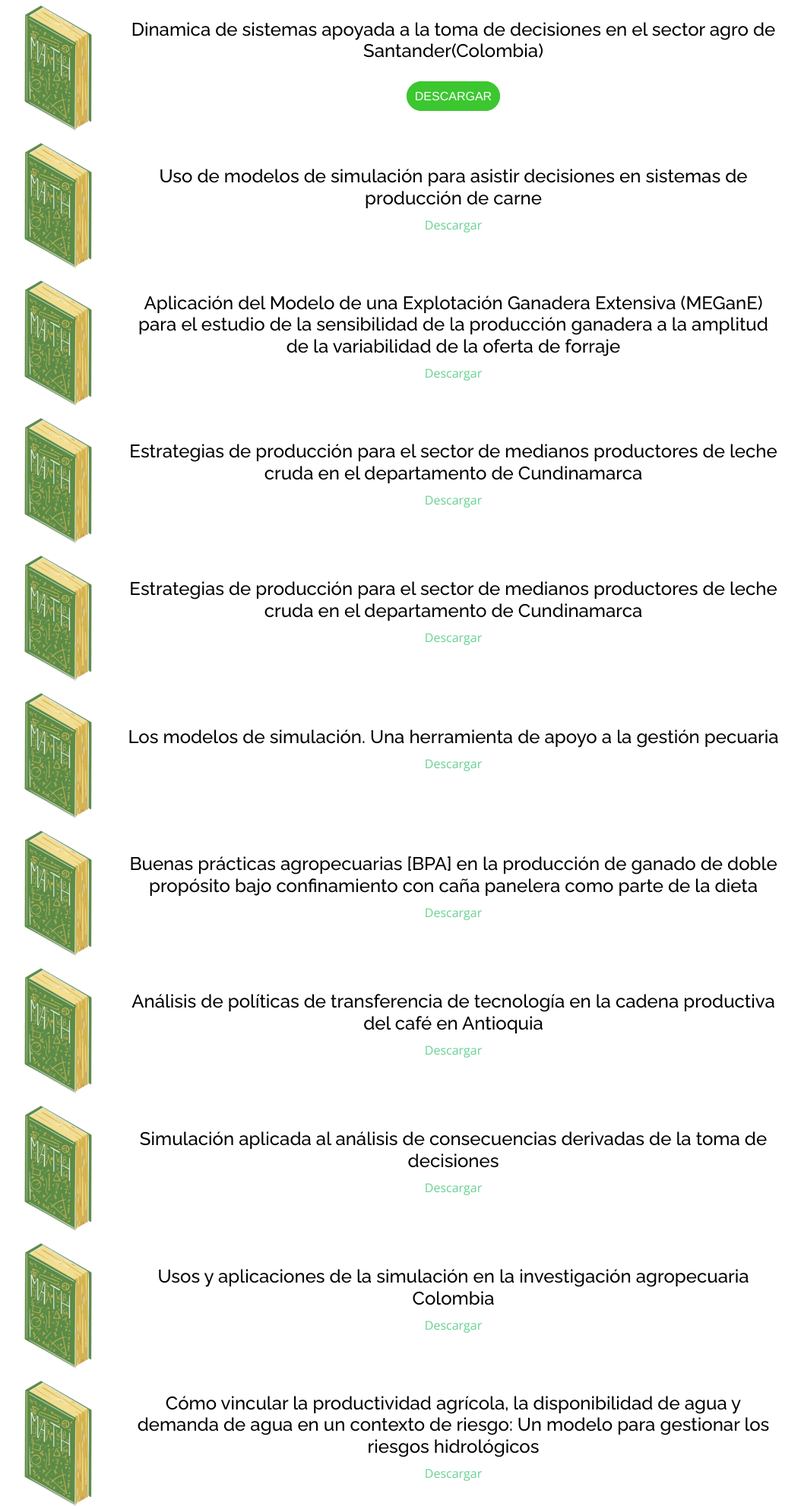
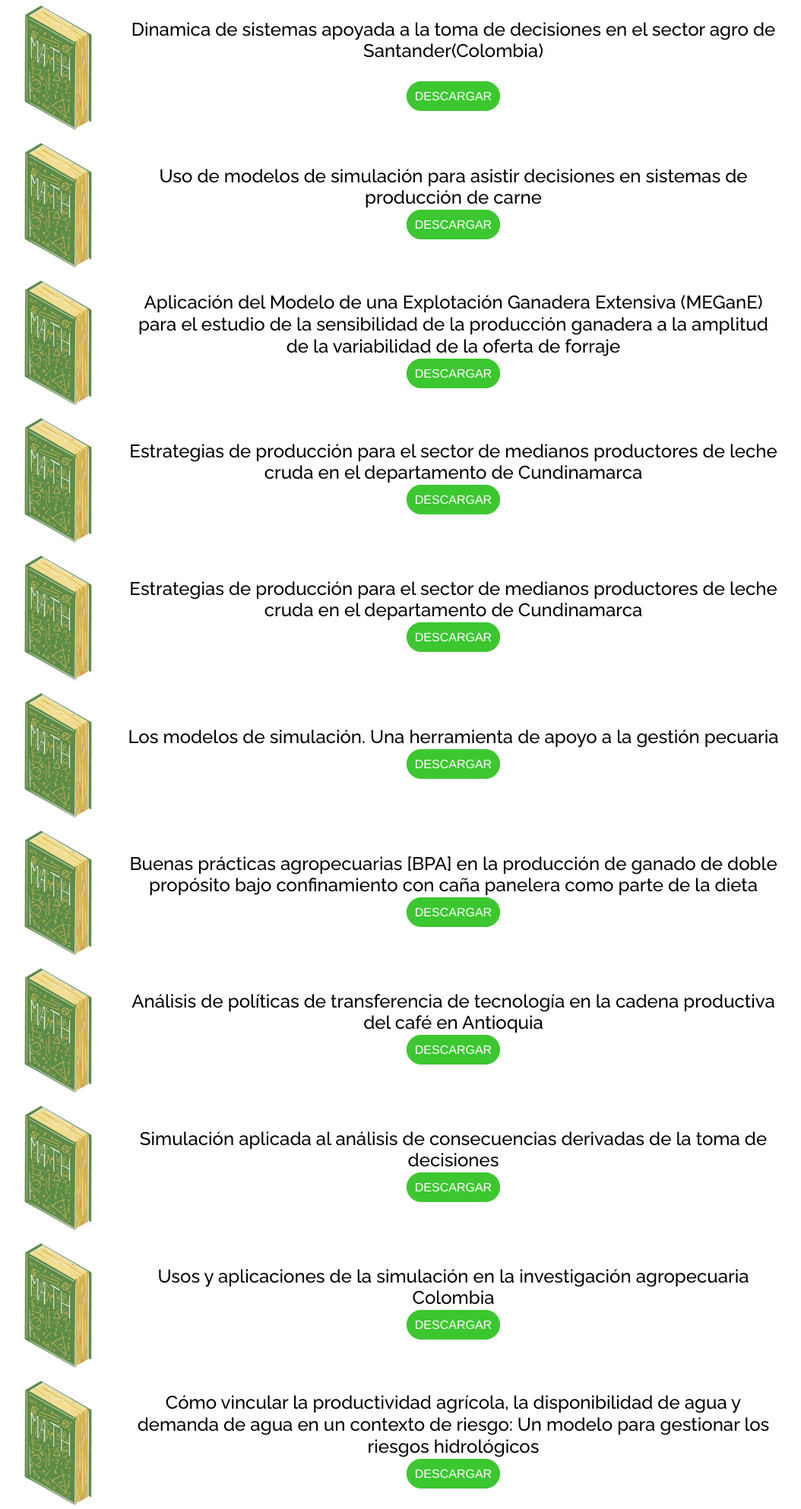
Before and after one commit to RequiemGo/Proyecto-de-Grado, a Flask app: page /Documentos in a window 1280 px wide. Shown: the part 442-2428 px from the top of the page at 76% size, without its empty margins (172-1226 px from the left). Run offline with Flask 2, Linux system fonts and the light colour scheme; some libraries are stand-ins or nearby versions.

Commit message:
Boton descargar

```diff
--- a/templates/page-Documentos.html
+++ b/templates/page-Documentos.html
@@ -139,7 +139,8 @@
                     target="_blank" style="color: black;" title="Ver más información sobre el documento">Uso de modelos
                     de simulación
                     para asistir decisiones en sistemas de producción de carne</a></h4>
-                <p><a href="#" title="Descargar el documento">Descargar</p>
+                <p><a class="boton_descarga" href="#" download="Descargar el documento">Descargar
+                  </a></p>
               </td>
             </tr>
 
@@ -153,7 +154,8 @@
                     title="Ver más información sobre el documento">Aplicación del Modelo de una Explotación Ganadera
                     Extensiva (MEGanE) para el estudio de la sensibilidad de la producción ganadera a la amplitud de la
                     variabilidad de la oferta de forraje</a></h4>
-                <p><a href="#" title="Descargar el documento">Descargar</p>
+                <p><a class="boton_descarga" href="#" download="Descargar el documento">Descargar
+                  </a></p>
               </td>
             </tr>
 
@@ -167,7 +169,8 @@
                     style="color: black;" title="Ver más información sobre el documento">Estrategias de producción para
                     el sector de medianos
                     productores de leche cruda en el departamento de Cundinamarca</a></h4>
-                <p><a href="#" title="Descargar el documento">Descargar</p>
+                <p><a class="boton_descarga" href="#" download="Descargar el documento">Descargar
+                  </a></p>
               </td>
             </tr>
 
@@ -181,7 +184,8 @@
                     style="color: black;" title="Ver más información sobre el documento">Estrategias de producción para
                     el sector de medianos
                     productores de leche cruda en el departamento de Cundinamarca</a></h4>
-                <p><a href="#" title="Descargar el documento">Descargar</p>
+                <p><a class="boton_descarga" href="#" download="Descargar el documento">Descargar
+                  </a></p>
               </td>
             </tr>
 
@@ -194,7 +198,8 @@
                 <h4><a href="https://www.alpa.uy/PDF/Arch%2010-3/Archivos10(3)226.pdf" target="_blank"
                     style="color: black;" title="Ver más información sobre el documento">Los modelos de simulación. Una
                     herramienta de apoyo a la gestión pecuaria</a></h4>
-                <p><a href="#" title="Descargar el documento">Descargar</p>
+                <p><a class="boton_descarga" href="#" download="Descargar el documento">Descargar
+                  </a></p>
               </td>
             </tr>
 
@@ -207,7 +212,8 @@
                 <h4><a href="http://www.fao.org/3/a1564s/a1564s00.htm" target="_blank" style="color: black;"
                     title="Ver más información sobre el documento">Buenas prácticas agropecuarias [BPA] en la producción
                     de ganado de doble propósito bajo confinamiento con caña panelera como parte de la dieta</a></h4>
-                <p><a href="#" title="Descargar el documento">Descargar</p>
+                <p><a class="boton_descarga" href="#" download="Descargar el documento">Descargar
+                  </a></p>
               </td>
             </tr>
 
@@ -220,7 +226,8 @@
                 <h4><a href="http://repository.lasallista.edu.co:8080/ojs/index.php/rldi/article/view/2322/210210501"
                     target="_blank" style="color: black;" title="Ver más información sobre el documento">Análisis de
                     políticas de transferencia de tecnología en la cadena productiva del café en Antioquia</a></h4>
-                <p><a href="#" title="Descargar el documento">Descargar</p>
+                <p><a class="boton_descarga" href="#" download="Descargar el documento">Descargar
+                  </a></p>
               </td>
             </tr>
 
@@ -233,7 +240,8 @@
                 <h4><a href="https://www.upo.es/revistas/index.php/RevMetCuant/article/download/2259/1831/6965"
                     target="_blank" style="color: black;" title="Ver más información sobre el documento">Simulación
                     aplicada al análisis de consecuencias derivadas de la toma de decisiones</a></h4>
-                <p><a href="#" title="Descargar el documento">Descargar</p>
+                <p><a class="boton_descarga" href="#" download="Descargar el documento">Descargar
+                  </a></p>
               </td>
             </tr>
 
@@ -246,7 +254,8 @@
                 <h4><a href="https://revistas.unal.edu.co/index.php/agrocol/article/view/21443/22397" target="_blank"
                     style="color: black;" title="Ver más información sobre el documento">Usos y aplicaciones de la
                     simulación en la investigación agropecuaria Colombia</a></h4>
-                <p><a href="#" title="Descargar el documento">Descargar</p>
+                <p><a class="boton_descarga" href="#" download="Descargar el documento">Descargar
+                  </a></p>
               </td>
             </tr>
 
@@ -261,7 +270,8 @@
                     target="_blank" style="color: black;" title="Ver más información sobre el documento">Cómo vincular
                     la productividad agrícola, la disponibilidad de agua y demanda de agua en un contexto de riesgo: Un
                     modelo para gestionar los riesgos hidrológicos</a></h4>
-                <p><a href="#" title="Descargar el documento">Descargar</p>
+                <p><a class="boton_descarga" href="#" download="Descargar el documento">Descargar
+                  </a></p>
               </td>
             </tr>
 
@@ -275,7 +285,8 @@
                     href="https://pdfs.semanticscholar.org/ec67/02093b1bc892c5e9a49ce072f2da9f4698a2.pdf?_ga=2.54844587.1816589129.1603247849-1917287721.1603247849"
                     target="_blank" style="color: black;" title="Ver más información sobre el documento">Simulación del
                     impacto de la uniformidad del riego por aspersión sobre el rendimiento del cultivo de maíz</a></h4>
-                <p><a href="#" title="Descargar el documento">Descargar</p>
+                <p><a class="boton_descarga" href="#" download="Descargar el documento">Descargar
+                  </a></p>
               </td>
             </tr>
 
@@ -289,7 +300,8 @@
                     title="Ver más información sobre el documento">Desarrollo y evaluación de un modelo de simulación
                     para sistemas de producción de ganado lechero integrados con la producción de cultivos
                     forrajeros</a></h4>
-                <p><a href="#" title="Descargar el documento">Descargar</p>
+                <p><a class="boton_descarga" href="#" download="Descargar el documento">Descargar
+                  </a></p>
               </td>
             </tr>
 
@@ -303,7 +315,8 @@
                     style="color: black;" title="Ver más información sobre el documento">Determinación del Tamaño Óptimo
                     del Lote de Cabezas de Ganado para Satisfacer la Demanda Mensual de Carne En Una Cadena de
                     Supermercados y Maximizar el Retorno de Inversión</a></h4>
-                <p><a href="#" title="Descargar el documento">Descargar</p>
+                <p><a class="boton_descarga" href="#" download="Descargar el documento">Descargar
+                  </a></p>
               </td>
             </tr>
 
@@ -317,7 +330,8 @@
                     href="https://repositorio.esan.edu.pe/bitstream/handle/20.500.12640/127/Gerencia_para_el_desarrollo_33.pdf"
                     target="_blank" style="color: black;" title="Ver más información sobre el documento">Ganadería de
                     doble propósito: propuesta para pequeños productores colombianos; Perú</a></h4>
-                <p><a href="#" title="Descargar el documento">Descargar</p>
+                <p><a class="boton_descarga" href="#" download="Descargar el documento">Descargar
+                  </a></p>
               </td>
             </tr>
 
@@ -330,7 +344,8 @@
                 <h4><a href="https://scielo.conicyt.cl/pdf/infotec/v24n4/art13.pdf" target="_blank"
                     style="color: black;" title="Ver más información sobre el documento">Modelo de Dinámica de Sistemas
                     para la Predicción del Comportamiento del Mercado Porcícola. Colombia</a></h4>
-                <p><a href="#" title="Descargar el documento">Descargar</p>
+                <p><a class="boton_descarga" href="#" download="Descargar el documento">Descargar
+                  </a></p>
               </td>
             </tr>
 
@@ -344,7 +359,8 @@
                     style="color: black;" title="Ver más información sobre el documento">Lineamientos metodológicos para
                     construir ambientes de aprendizaje en sistemas productivos agropecuarios soportados en dinámica de
                     sistemas. Colombia</a></h4>
-                <p><a href="#" title="Descargar el documento">Descargar</p>
+                <p><a class="boton_descarga" href="#" download="Descargar el documento">Descargar
+                  </a></p>
               </td>
             </tr>
 
@@ -359,7 +375,8 @@
                     target="_blank" style="color: black;" title="Ver más información sobre el documento">Diseño y
                     análisis de un modelo de planificación y control de la producción basado en dinámica de sistemas</a>
                 </h4>
-                <p><a href="#" title="Descargar el documento">Descargar</p>
+                <p><a class="boton_descarga" href="#" download="Descargar el documento">Descargar
+                  </a></p>
               </td>
             </tr>
 
@@ -372,7 +389,8 @@
                 <h4><a href="https://www.urosario.edu.co/urosario_files/a2/a2c185a2-6eb3-4194-9588-84f8ab4e6603.pdf"
                     target="_blank" style="color: black;" title="Ver más información sobre el documento">Modelo de
                     dinámica de sistemas para el proceso de producción de la mandarina</a></h4>
-                <p><a href="#" title="Descargar el documento">Descargar</p>
+                <p><a class="boton_descarga" href="#" download="Descargar el documento">Descargar
+                  </a></p>
               </td>
             </tr>
 
@@ -385,7 +403,8 @@
                 <h4><a href="http://repository.lasallista.edu.co:8080/ojs/index.php/pl/article/view/1793/210210267"
                     target="_blank" style="color: black;" title="Ver más información sobre el documento">Simulación e
                     implementación de prácticas agrícolas en la comunidad de La Gabriela en Medellín-Colombia</a></h4>
-                <p><a href="#" title="Descargar el documento">Descargar</p>
+                <p><a class="boton_descarga" href="#" download="Descargar el documento">Descargar
+                  </a></p>
               </td>
             </tr>
 
@@ -398,7 +417,8 @@
                 <h4><a href="https://revistas.ucr.ac.cr/index.php/agromeso/article/view/33839/37678" target="_blank"
                     style="color: black;" title="Ver más información sobre el documento">Análisis de métodos
                     estadísticos para evaluar el desempeño de modelos de simulación en cultivos hortícolas</a></h4>
-                <p><a href="#" title="Descargar el documento">Descargar</p>
+                <p><a class="boton_descarga" href="#" download="Descargar el documento">Descargar
+                  </a></p>
               </td>
             </tr>
 
@@ -412,7 +432,8 @@
                     href="https://www.researchgate.net/publication/261044832_Modelo_de_simulacion_de_palma_aceitera_Elaeis_guineensis_en_Honduras"
                     target="_blank" style="color: black;" title="Ver más información sobre el documento">Modelo de
                     cultivo de palma aceitera (elaeis guineensis jacq.) en Honduras</a></h4>
-                <p><a href="#" title="Descargar el documento">Descargar</p>
+                <p><a class="boton_descarga" href="#" download="Descargar el documento">Descargar
+                  </a></p>
               </td>
             </tr>
 
@@ -426,7 +447,8 @@
                     style="color: black;" title="Ver más información sobre el documento">Determinación del Tamaño Óptimo
                     del Lote de Cabezas de Ganado para Satisfacer la Demanda Mensual de Carne En Una Cadena de
                     Supermercados y Maximizar el Retorno de Inversión</a></h4>
-                <p><a href="#" title="Descargar el documento">Descargar</p>
+                <p><a class="boton_descarga" href="#" download="Descargar el documento">Descargar
+                  </a></p>
               </td>
             </tr>
 
@@ -439,7 +461,8 @@
                 <h4><a href="http://www.scielo.org.co/pdf/rcch/v10n1/v10n1a14.pdf" target="_blank" style="color: black;"
                     title="Ver más información sobre el documento">Los balances hídricos agrícolas en modelos de
                     simulación agroclimáticos. Una revisión analítica</a></h4>
-                <p><a href="#" title="Descargar el documento">Descargar</p>
+                <p><a class="boton_descarga" href="#" download="Descargar el documento">Descargar
+                  </a></p>
               </td>
             </tr>
 
@@ -452,7 +475,8 @@
                 <h4><a href="http://www.scielo.org.co/pdf/rcch/v10n1/v10n1a14.pdf" target="_blank" style="color: black;"
                     title="Ver más información sobre el documento">Los balances hídricos agrícolas en modelos de
                     simulación agroclimáticos. Una revisión analítica</a></h4>
-                <p><a href="#" title="Descargar el documento">Descargar</p>
+                <p><a class="boton_descarga" href="#" download="Descargar el documento">Descargar
+                  </a></p>
               </td>
             </tr>
 
@@ -465,7 +489,8 @@
                 <h4><a href="http://hdl.handle.net/20.500.11799/94597" target="_blank" style="color: black;"
                     title="Ver más información sobre el documento">Utilización de modelos de simulación para la gestión
                     y manejo de ganado bovino doble propósito en condiciones de trópico seco</a></h4>
-                <p><a href="#" title="Descargar el documento">Descargar</p>
+                <p><a class="boton_descarga" href="#" download="Descargar el documento">Descargar
+                  </a></p>
               </td>
             </tr>
 
@@ -479,7 +504,8 @@
                     style="color: black;" title="Ver más información sobre el documento">Evaluación de estrategias de
                     control cultural y mejoramiento de la resistencia para la supresión de la infestación de la yuca por
                     mosca blanca a escala de paisaje: un enfoque de modelado de simulación</a></h4>
-                <p><a href="#" title="Descargar el documento">Descargar</p>
+                <p><a class="boton_descarga" href="#" download="Descargar el documento">Descargar
+                  </a></p>
               </td>
             </tr>
 
@@ -492,7 +518,8 @@
                 <h4><a href="http://www.scielo.org.co/pdf/rcch/v10n1/v10n1a14.pdf" target="_blank" style="color: black;"
                     title="Ver más información sobre el documento">Dinámica de sistemas aplicado en el análisis de
                     cadenas productivas agroindustriales en el departamento de Bolívar</a></h4>
-                <p><a href="#" title="Descargar el documento">Descargar</p>
+                <p><a class="boton_descarga" href="#" download="Descargar el documento">Descargar
+                  </a></p>
               </td>
             </tr>
 
@@ -505,7 +532,8 @@
                 <h4><a href="http://repositorio.cuc.edu.co/handle/11323/2436" target="_blank" style="color: black;"
                     title="Ver más información sobre el documento">Modelado y simulación de la cadena productiva del
                     cacao en Colombia</a></h4>
-                <p><a href="#" title="Descargar el documento">Descargar</p>
+                <p><a class="boton_descarga" href="#" download="Descargar el documento">Descargar
+                  </a></p>
               </td>
             </tr>
 
@@ -519,7 +547,8 @@
                     style="color: black;" title="Ver más información sobre el documento">Lineamientos metodológicos para
                     construir ambientes de aprendizaje en sistemas productivos agropecuarios soportados en dinámica de
                     sistemas. Colombia</a></h4>
-                <p><a href="#" title="Descargar el documento">Descargar</p>
+                <p><a class="boton_descarga" href="#" download="Descargar el documento">Descargar
+                  </a></p>
               </td>
             </tr>
 
@@ -532,7 +561,8 @@
                 <h4><a href="http://www.scielo.org.co/pdf/iei/v38n1/0120-5609-iei-38-01-00046.pdf" target="_blank"
                     style="color: black;" title="Ver más información sobre el documento">Simulación de una planta de
                     leche de soya para predecir la fórmula de un nuevo producto hipotético</a></h4>
-                <p><a href="#" title="Descargar el documento">Descargar</p>
+                <p><a class="boton_descarga" href="#" download="Descargar el documento">Descargar
+                  </a></p>
               </td>
             </tr>
 
@@ -546,7 +576,8 @@
                     target="_blank" style="color: black;" title="Ver más información sobre el documento">Modelado del
                     microclima de un cultivo de sandía (Citrullus lanatus) en la subregión Sabana del departamento de
                     Sucre, Colombia</a></h4>
-                <p><a href="#" title="Descargar el documento">Descargar</p>
+                <p><a class="boton_descarga" href="#" download="Descargar el documento">Descargar
+                  </a></p>
               </td>
             </tr>
           </table>
```
